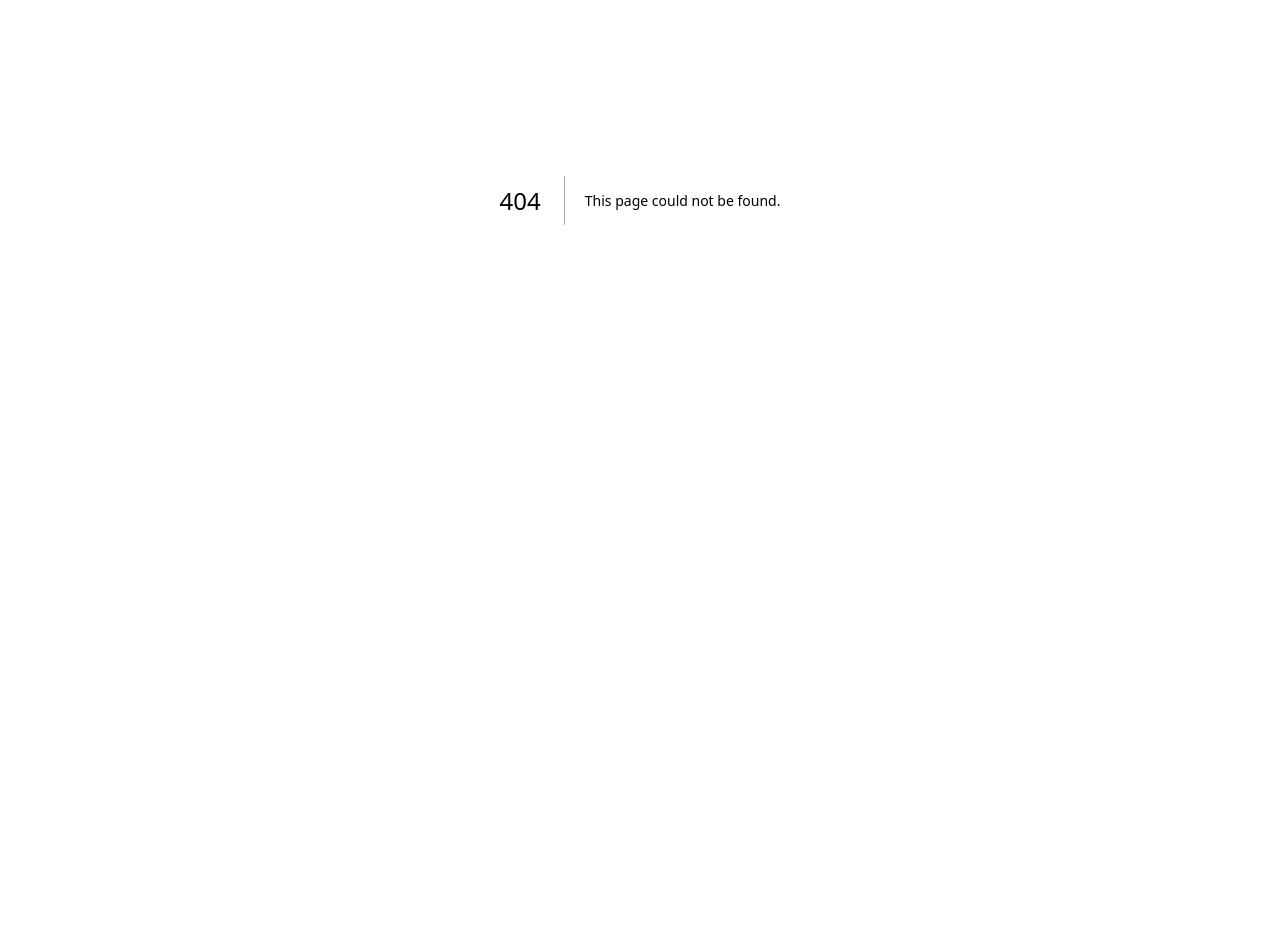
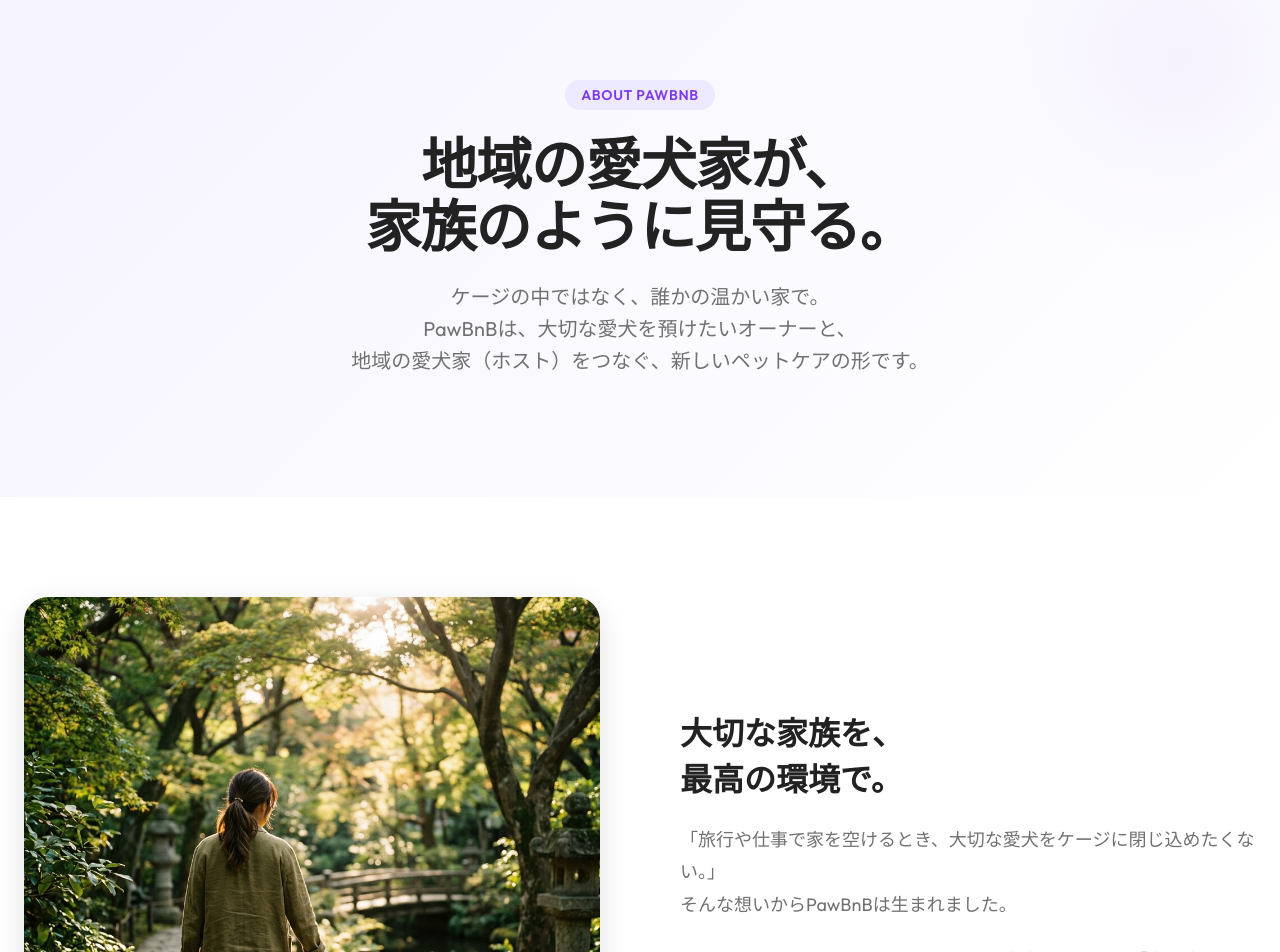
Before and after one commit to lllomm/pet-host-app, a Next.js app: page /about in a window 1280 px wide. Before the commit this address had no page. Shown: the part 200-1152 px from the top of the page. Before the commit the page ends 800 px from the top, so only its background shows below. Built offline with nearby package versions, Linux system fonts and the light colour scheme.

Commit message:
Add About PawBnB page

```diff
--- /dev/null
+++ b/src/app/about/About.module.css
@@ -0,0 +1,216 @@
+.main {
+  padding-top: var(--header-height);
+  min-height: 100vh;
+  background-color: var(--bg-white);
+}
+
+.hero {
+  position: relative;
+  padding: 120px 0 80px;
+  background: linear-gradient(135deg, #f5f3ff 0%, #ffffff 100%);
+  overflow: hidden;
+  text-align: center;
+}
+
+.hero::before {
+  content: '';
+  position: absolute;
+  top: -100px;
+  right: -100px;
+  width: 400px;
+  height: 400px;
+  background: radial-gradient(circle, rgba(124, 58, 237, 0.05) 0%, rgba(124, 58, 237, 0) 70%);
+  border-radius: 50%;
+  z-index: 0;
+}
+
+.heroContent {
+  position: relative;
+  z-index: 1;
+  max-width: 800px;
+  margin: 0 auto;
+}
+
+.badge {
+  display: inline-block;
+  padding: 6px 16px;
+  background-color: var(--primary-light);
+  color: var(--primary);
+  border-radius: var(--radius-full);
+  font-weight: 600;
+  font-size: 14px;
+  margin-bottom: 24px;
+  text-transform: uppercase;
+  letter-spacing: 0.05em;
+}
+
+.title {
+  font-size: 56px;
+  font-weight: 800;
+  line-height: 1.1;
+  color: var(--text-dark);
+  margin-bottom: 24px;
+  letter-spacing: -0.02em;
+}
+
+.subtitle {
+  font-size: 20px;
+  color: var(--text-medium);
+  line-height: 1.6;
+  margin-bottom: 40px;
+}
+
+.section {
+  padding: 100px 0;
+}
+
+.conceptSection {
+  background-color: var(--bg-white);
+}
+
+.sectionGrid {
+  display: grid;
+  grid-template-columns: 1fr 1fr;
+  gap: 80px;
+  align-items: center;
+}
+
+.imageWrapper {
+  position: relative;
+  border-radius: var(--radius-lg);
+  overflow: hidden;
+  box-shadow: var(--shadow-lg);
+}
+
+.imagePlaceholder {
+  width: 100%;
+  aspect-ratio: 4/3;
+  background: linear-gradient(45deg, #eee, #f9f9f9);
+  display: flex;
+  align-items: center;
+  justify-content: center;
+}
+
+.textContent h2 {
+  font-size: 32px;
+  font-weight: 700;
+  margin-bottom: 24px;
+  color: var(--text-dark);
+}
+
+.textContent p {
+  font-size: 18px;
+  line-height: 1.8;
+  color: var(--text-medium);
+  margin-bottom: 24px;
+}
+
+.valuesSection {
+  background-color: var(--bg-light);
+}
+
+.sectionHeader {
+  text-align: center;
+  margin-bottom: 60px;
+}
+
+.sectionHeader h2 {
+  font-size: 36px;
+  font-weight: 700;
+  margin-bottom: 16px;
+}
+
+.valueGrid {
+  display: grid;
+  grid-template-columns: repeat(3, 1fr);
+  gap: 32px;
+}
+
+.valueCard {
+  background: var(--bg-white);
+  padding: 40px;
+  border-radius: var(--radius-md);
+  box-shadow: var(--shadow-md);
+  transition: transform 0.3s ease, box-shadow 0.3s ease;
+  border: 1px solid rgba(0,0,0,0.03);
+}
+
+.valueCard:hover {
+  transform: translateY(-8px);
+  box-shadow: var(--shadow-lg);
+}
+
+.iconBox {
+  width: 64px;
+  height: 64px;
+  background-color: var(--primary-light);
+  border-radius: var(--radius-md);
+  display: flex;
+  align-items: center;
+  justify-content: center;
+  margin-bottom: 24px;
+  color: var(--primary);
+}
+
+.valueCard h3 {
+  font-size: 22px;
+  font-weight: 700;
+  margin-bottom: 16px;
+  color: var(--text-dark);
+}
+
+.valueCard p {
+  font-size: 16px;
+  line-height: 1.6;
+  color: var(--text-medium);
+}
+
+.ctaSection {
+  padding: 100px 0;
+  text-align: center;
+  background: linear-gradient(135deg, var(--primary) 0%, #4c1d95 100%);
+  color: white;
+}
+
+.ctaContent h2 {
+  font-size: 40px;
+  font-weight: 800;
+  margin-bottom: 24px;
+}
+
+.ctaContent p {
+  font-size: 20px;
+  margin-bottom: 40px;
+  opacity: 0.9;
+}
+
+.ctaButton {
+  display: inline-block;
+  padding: 18px 48px;
+  background-color: white;
+  color: var(--primary);
+  font-size: 18px;
+  font-weight: 700;
+  border-radius: var(--radius-full);
+  transition: transform 0.2s ease, box-shadow 0.2s ease;
+}
+
+.ctaButton:hover {
+  transform: scale(1.05);
+  box-shadow: 0 10px 20px rgba(0,0,0,0.2);
+}
+
+@media (max-width: 992px) {
+  .sectionGrid {
+    grid-template-columns: 1fr;
+    gap: 48px;
+  }
+
+  .valueGrid {
+    grid-template-columns: 1fr;
+  }
+
+  .title {
+    font-size: 40px;
+  }
+}
--- /dev/null
+++ b/src/app/about/page.tsx
@@ -0,0 +1,138 @@
+'use client';
+
+import React from 'react';
+import Header from '@/components/layout/Header';
+import Footer from '@/components/layout/Footer';
+import styles from './About.module.css';
+import { Home, ShieldCheck, Heart, Users, ArrowRight } from 'lucide-react';
+import Image from 'next/image';
+import Link from 'next/link';
+
+export default function AboutPage() {
+  return (
+    <main className={styles.main}>
+      <Header />
+
+      {/* Hero Section */}
+      <section className={styles.hero}>
+        <div className={`container ${styles.heroContent}`}>
+          <span className={styles.badge}>About PawBnB</span>
+          <h1 className={styles.title}>
+            地域の愛犬家が、<br />
+            家族のように見守る。
+          </h1>
+          <p className={styles.subtitle}>
+            ケージの中ではなく、誰かの温かい家で。<br />
+            PawBnBは、大切な愛犬を預けたいオーナーと、<br />
+            地域の愛犬家（ホスト）をつなぐ、新しいペットケアの形です。
+          </p>
+        </div>
+      </section>
+
+      {/* Concept Section */}
+      <section className={`${styles.section} ${styles.conceptSection}`}>
+        <div className={`container ${styles.sectionGrid}`}>
+          <div className={styles.imageWrapper}>
+            <Image
+              src="/host_with_dog_5_lifestyle_1778659488337.png"
+              alt="Host and dog playing"
+              width={600}
+              height={450}
+              style={{ objectFit: 'cover', width: '100%', height: 'auto' }}
+            />
+          </div>
+          <div className={styles.textContent}>
+            <h2>大切な家族を、<br />最高の環境で。</h2>
+            <p>
+              「旅行や仕事で家を空けるとき、大切な愛犬をケージに閉じ込めたくない。」<br />
+              そんな想いからPawBnBは生まれました。
+            </p>
+            <p>
+              私たちのプラットフォームでは、厳しい審査を通過した「犬が大好きなホスト」が、
+              自分の愛犬と同じように、あなたの愛犬を自宅で温かく迎え入れます。
+            </p>
+          </div>
+        </div>
+      </section>
+
+      {/* Values Section */}
+      <section className={`${styles.section} ${styles.valuesSection}`}>
+        <div className="container">
+          <div className={styles.sectionHeader}>
+            <h2>私たちが大切にしていること</h2>
+          </div>
+          <div className={styles.valueGrid}>
+            <div className={styles.valueCard}>
+              <div className={styles.iconBox}>
+                <Home size={32} />
+              </div>
+              <h3>家族のような温もり</h3>
+              <p>
+                ペットホテルでのケージ預かりではなく、ホストの自宅で自由に、家族のように過ごせる環境を提供します。
+              </p>
+            </div>
+
+            <div className={styles.valueCard}>
+              <div className={styles.iconBox}>
+                <ShieldCheck size={32} />
+              </div>
+              <h3>信頼と安全</h3>
+              <p>
+                すべてのホストは厳正な審査を通過しています。身分証確認、飼育環境チェック、万が一のサポート体制で、安心をお届けします。
+              </p>
+            </div>
+
+            <div className={styles.valueCard}>
+              <div className={styles.iconBox}>
+                <Users size={32} />
+              </div>
+              <h3>地域で支え合う</h3>
+              <p>
+                「近所のあの人なら安心」と思える、地域社会の中での助け合いを促進します。愛犬を通じて、街がもっと温かくなります。
+              </p>
+            </div>
+          </div>
+        </div>
+      </section>
+
+      {/* Trust & Community Section */}
+      <section className={styles.section}>
+        <div className={`container ${styles.sectionGrid}`}>
+          <div className={styles.textContent}>
+            <h2>新しい「預け先」の選択肢</h2>
+            <p>
+              PawBnBは単なるマッチングサイトではありません。愛犬家同士が信頼でつながり、
+              困ったときには助け合える、そんなコミュニティを目指しています。
+            </p>
+            <p>
+              オーナー様には「安心」を、ホスト様には「愛犬と過ごす喜び」を。
+              私たちは、すべての犬が幸せに過ごせる世界を、地域から作っていきます。
+            </p>
+          </div>
+          <div className={styles.imageWrapper}>
+            <Image
+              src="/host_with_dog_6_lifestyle_1778659506406.png"
+              alt="Community interaction"
+              width={600}
+              height={450}
+              style={{ objectFit: 'cover', width: '100%', height: 'auto' }}
+            />
+          </div>
+        </div>
+      </section>
+
+      {/* CTA Section */}
+      <section className={styles.ctaSection}>
+        <div className={`container ${styles.ctaContent}`}>
+          <h2>あなたもPawBnBを<br />始めてみませんか？</h2>
+          <p>素敵なホストが、あなたの愛犬を待っています。</p>
+          <Link href="/" className={styles.ctaButton}>
+            ホストを探す <ArrowRight size={20} style={{ verticalAlign: 'middle', marginLeft: '8px' }} />
+          </Link>
+        </div>
+      </section>
+
+      <Footer />
+    </main>
+  );
+}
--- a/src/components/layout/Footer.tsx
+++ b/src/components/layout/Footer.tsx
@@ -7,7 +7,7 @@ const footerSections = [
   {
     title: 'PawBnBについて',
     links: [
-      { label: 'PawBnBとは', href: '#' },
+      { label: 'PawBnBとは', href: '/about' },
       { label: '安心・安全への取り組み', href: '#' },
       { label: '運営会社', href: '#' },
       { label: '採用情報', href: '#' },
```
